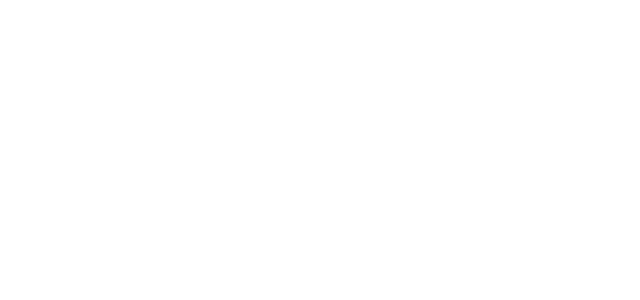
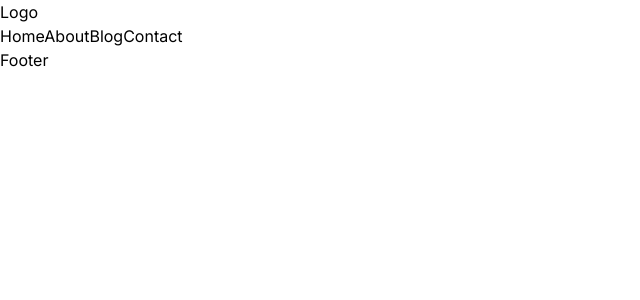
Before and after one commit to iamtun/nextjs-14-starter, a Next.js app: page /blog in a window 1280 px wide. Shown: the top 300 px of the page, without its empty margins (0-640 px from the left). Built offline with nearby package versions, Linux system fonts and the light colour scheme.

Commit message:
feat: init components

```diff
--- a/src/app/layout.tsx
+++ b/src/app/layout.tsx
@@ -1,22 +1,27 @@
-import type { Metadata } from 'next'
-import { Inter } from 'next/font/google'
-import './globals.css'
+import type { Metadata } from 'next';
+import { Inter } from 'next/font/google';
+import './globals.css';
+import { Footer, Navbar } from '@/components';
 
-const inter = Inter({ subsets: ['latin'] })
+const inter = Inter({ subsets: ['latin'] });
 
 export const metadata: Metadata = {
   title: 'Create Next App',
   description: 'Generated by create next app',
-}
+};
 
 export default function RootLayout({
   children,
 }: {
-  children: React.ReactNode
+  children: React.ReactNode;
 }) {
   return (
     <html lang="en">
-      <body className={inter.className}>{children}</body>
+      <body className={inter.className}>
+        <Navbar />
+        {children}
+        <Footer />
+      </body>
     </html>
-  )
+  );
 }
--- /dev/null
+++ b/src/components/footer/index.tsx
@@ -0,0 +1,11 @@
+import React from 'react'
+
+const Footer = () => {
+  return (
+    <div>
+      Footer
+    </div>
+  )
+}
+
+export default Footer
--- /dev/null
+++ b/src/components/index.tsx
@@ -0,0 +1,3 @@
+import Footer from './footer';
+import Navbar from './navbar';
+export { Footer, Navbar };
--- /dev/null
+++ b/src/components/navbar/index.tsx
@@ -0,0 +1,13 @@
+import React from 'react';
+import Links from './links';
+
+const Navbar = () => {
+  return (
+    <header>
+      <div>Logo</div>
+      <Links />
+    </header>
+  );
+};
+
+export default Navbar;
--- /dev/null
+++ b/src/components/navbar/links/index.tsx
@@ -0,0 +1,20 @@
+import Link from 'next/link';
+import React from 'react';
+import { publicRouterToRender } from '@/utils/router';
+
+const Links = () => {
+  return (
+    <nav>
+      {publicRouterToRender.map(({ title, url }, index) => (
+        <Link
+          href={url}
+          key={index}
+        >
+          {title}
+        </Link>
+      ))}
+    </nav>
+  );
+};
+
+export default Links;
--- /dev/null
+++ b/src/utils/router.ts
@@ -0,0 +1,53 @@
+interface IRouter {
+  [key: string]: {
+    url: string;
+    title: string;
+  };
+}
+
+const publicRouter: IRouter = {
+  home: {
+    url: '/',
+    title: 'Home',
+  },
+  about: {
+    url: '/about',
+    title: 'About',
+  },
+  blog: {
+    url: '/blog',
+    title: 'Blog',
+  },
+  contact: {
+    url: '/contact',
+    title: 'Contact',
+  },
+};
+
+const protectedRouter = {
+  admin: {
+    url: '/admin',
+    title: 'Admin',
+  },
+};
+
+const authRouter = {
+  login: {
+    url: '/login',
+    title: '',
+  },
+  register: {
+    url: '/register',
+    title: '',
+  },
+  forgotPassword: {
+    url: '/forgot-password',
+    title: '',
+  },
+};
+
+const publicRouterToRender = Object.keys(publicRouter).map(
+  (key) => publicRouter[key],
+);
+
+export { protectedRouter, publicRouter, authRouter, publicRouterToRender };
```
